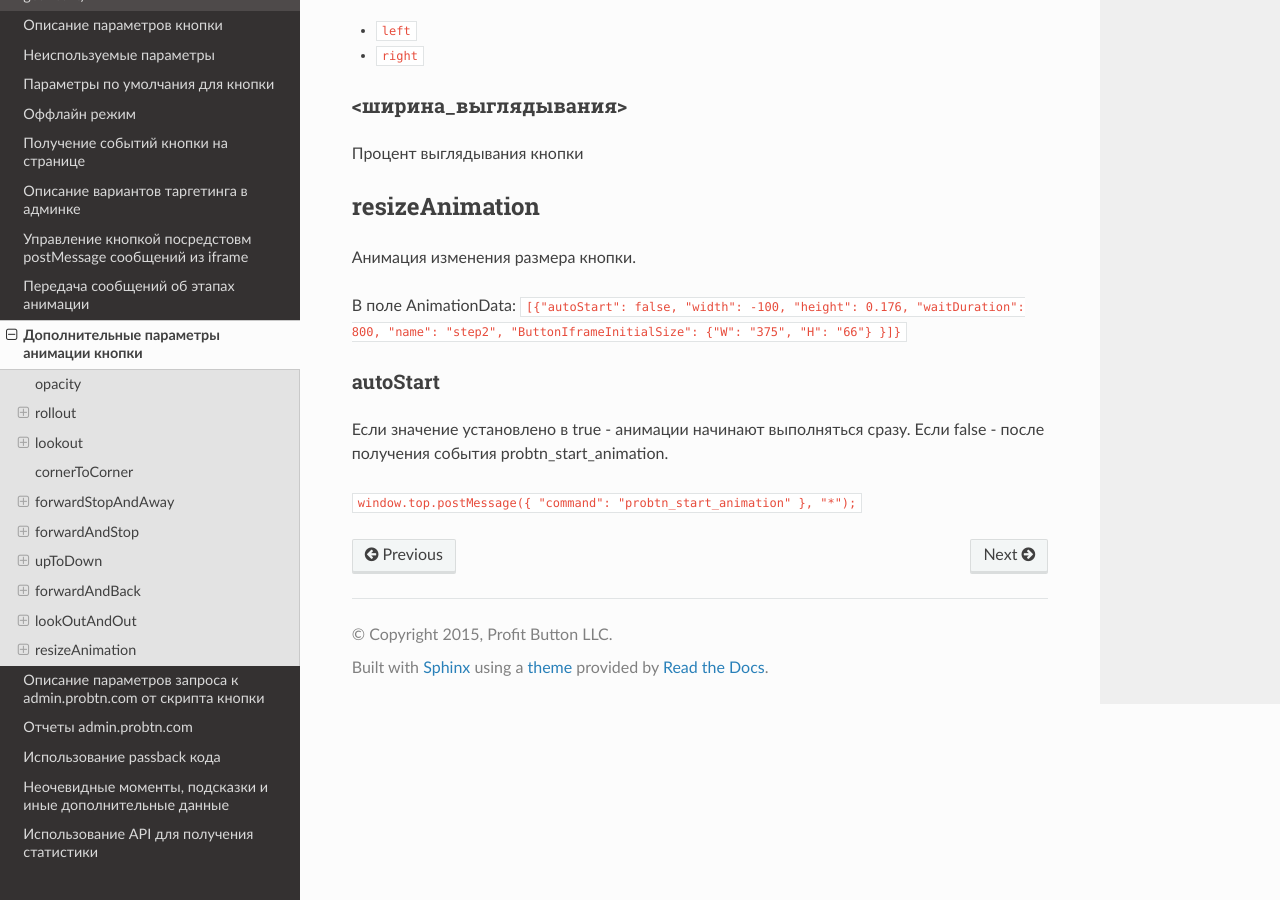
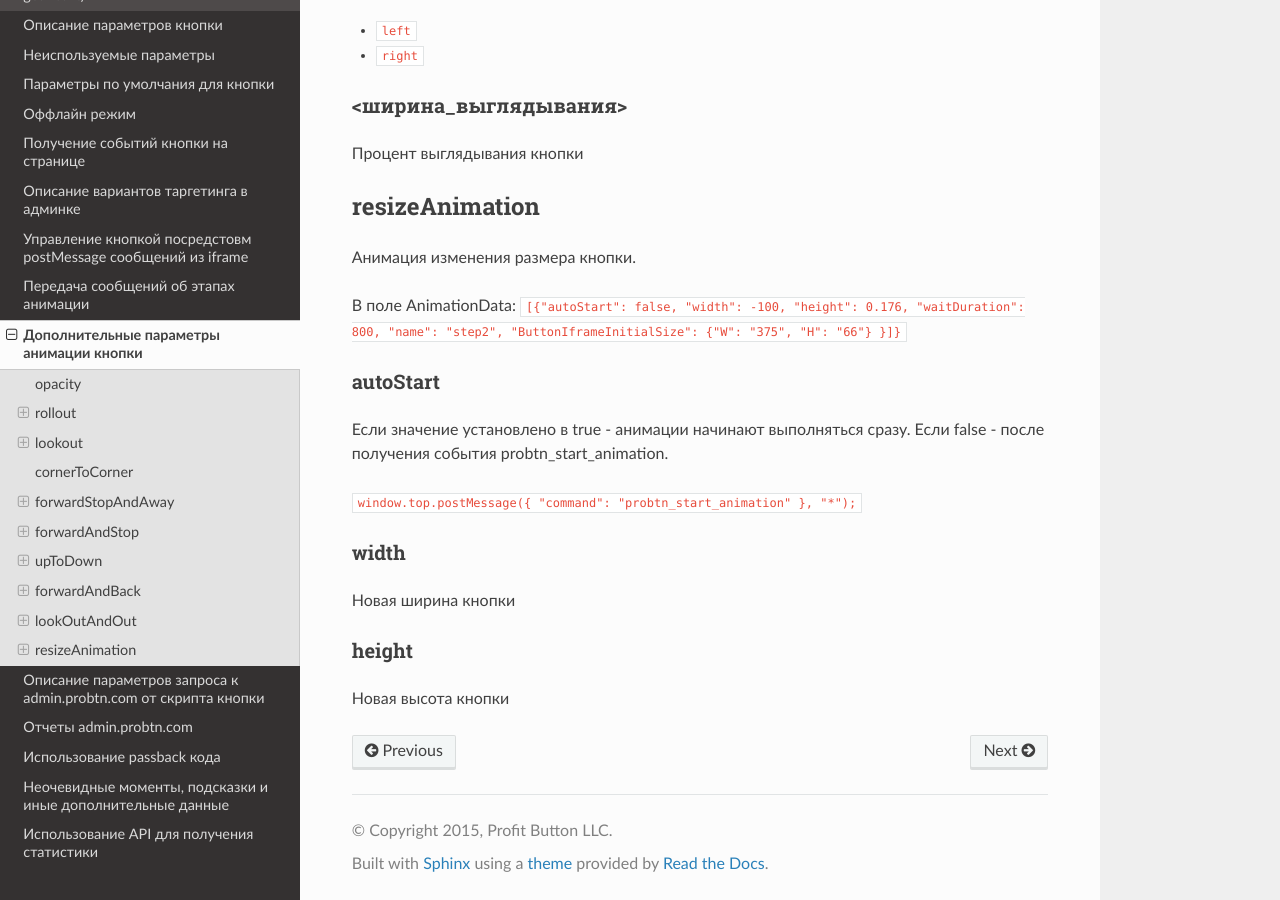
Before and after one commit to probtn/docs, a Sphinx documentation site: the page built from docs/button_additional_animations_param.rst, in a window 1280 px wide and 900 px high, scrolled down 4769 px. Built offline with Sphinx 7.4.7 and the Read the Docs theme 2.0.0, drawn with Linux system fonts in a browser that asks for light colours.

Commit message:
some descriptions

```diff
--- a/docs/button_additional_animations_param.rst
+++ b/docs/button_additional_animations_param.rst
@@ -231,3 +231,11 @@ autoStart
 Если false - после получения события probtn_start_animation.
 
 ``window.top.postMessage({ "command": "probtn_start_animation" }, "*");``
+
+width
+^^^^^^^^^^^^^^^^^^^^^^^^^^^^^^^^^
+Новая ширина кнопки
+
+height
+^^^^^^^^^^^^^^^^^^^^^^^^^^^^^^^^^
+Новая высота кнопки
```
